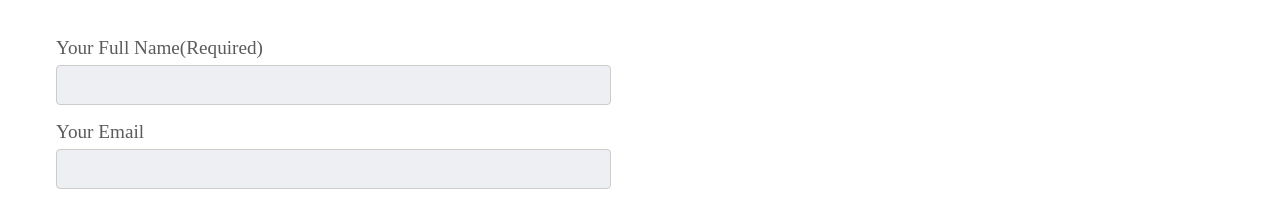
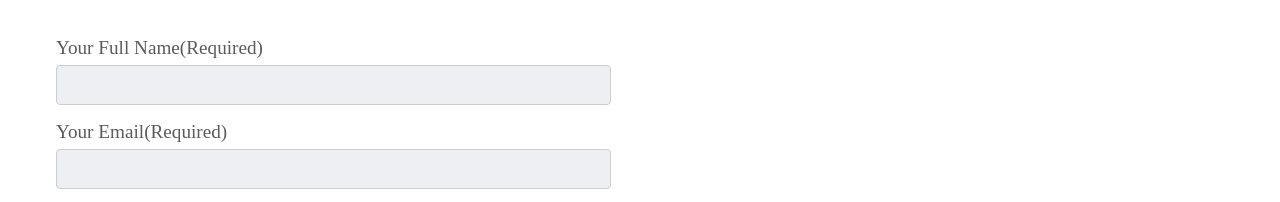
Before and after one commit to S-Mcode2hack/Portfolio-full-, a plain HTML site: page index.html in a window 1280 px wide. Shown: the part 2893-3095 px from the top of the page. Drawn offline with Linux system fonts and the light colour scheme.

Commit message:
Update index.html

```diff
--- a/index.html
+++ b/index.html
@@ -171,7 +171,7 @@
         <label for="fname">Your Full Name(Required)</label>
         <input type="text" id="fname" name="firstname" >
 
-        <label for="Email">Your Email</label>
+        <label for="Email">Your Email(Required)</label>
         <input type="email" id="email" name="email" >
 
         <label for="subject">Message</label>
@@ -203,6 +203,5 @@
 
         </div>
     <div class="shivanshall">@2022shivansh All Rights Reserved</div>
-</div>
     </body>
 </html>
```
